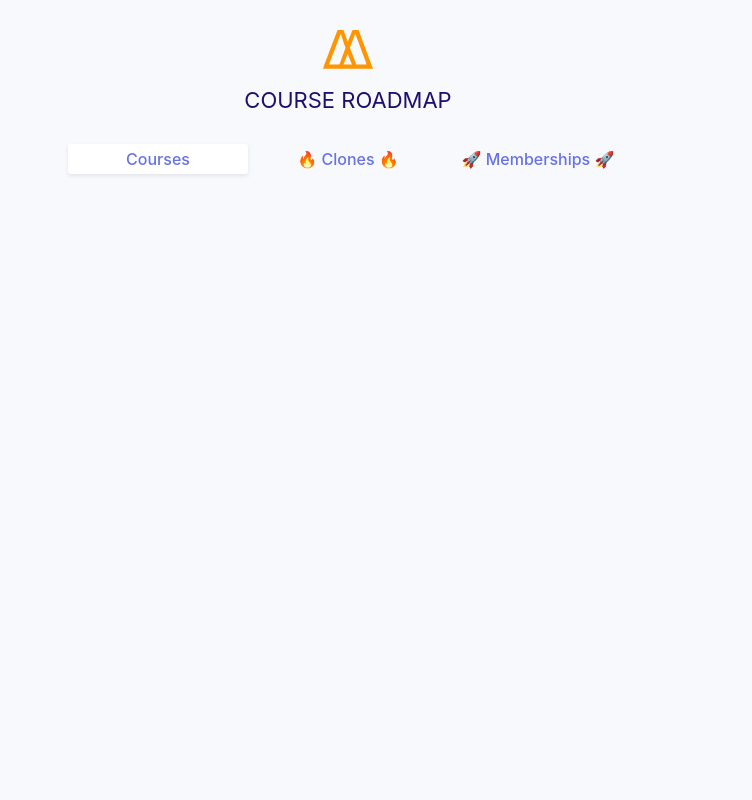
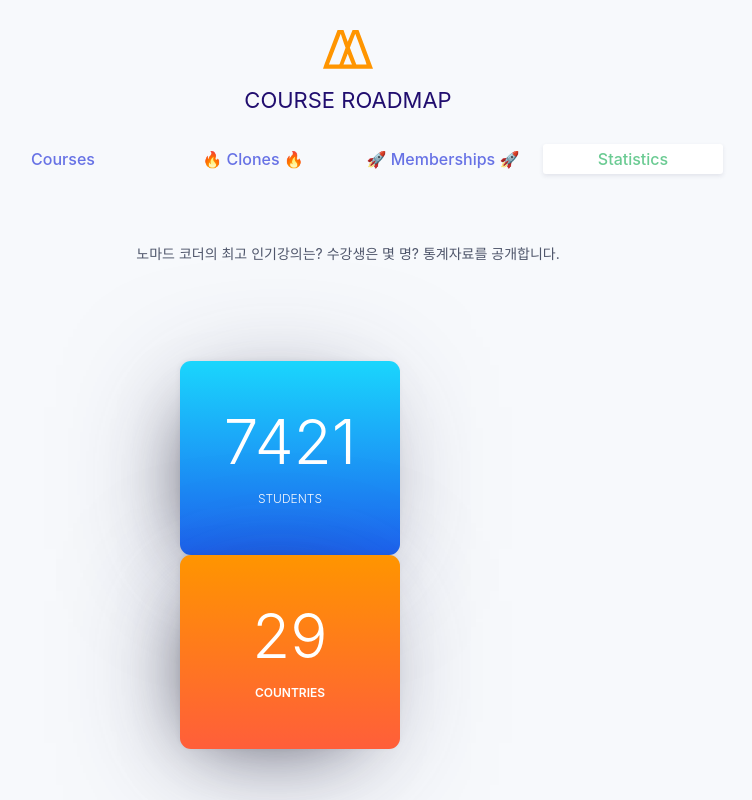
Before and after one commit to serranoarevalo/academy-roadmap, a React (Create React App) app: page /#/stats in a window 1280 px wide. Shown: the whole page, without its empty margins (292-1044 px from the left). Built offline with nearby package versions, Linux system fonts and the light colour scheme; no server answers.

Commit message:
Statistics 10%

```diff
--- a/package.json
+++ b/package.json
@@ -3,6 +3,7 @@
   "version": "0.1.0",
   "private": true,
   "dependencies": {
+    "axios": "^0.18.0",
     "react": "^16.8.4",
     "react-dom": "^16.8.4",
     "react-router-dom": "^4.3.1",
--- a/src/Components/App.tsx
+++ b/src/Components/App.tsx
@@ -5,6 +5,7 @@
 import Header from "./Header";
 import Clones from "../Routes/Clones";
 import Memberships from "../Routes/Memberships";
+import Statistics from "../Routes/Statistics";
 
 export default () => (
   <>
@@ -16,6 +17,7 @@
           <Route exact path="/" component={Courses} />
           <Route path="/clones" component={Clones} />
           <Route path="/memberships" component={Memberships} />
+          <Route path="/stats" component={Statistics} />
         </Switch>
       </>
     </Router>
--- /dev/null
+++ b/src/Components/CountryCounter.tsx
@@ -0,0 +1,55 @@
+import React, { useState, useEffect } from "react";
+import styled from "styled-components";
+
+const Container = styled.div`
+  background-color: white;
+  text-align: center;
+  min-width: 220px;
+  padding: 50px 0px;
+  border-radius: 11px;
+  box-shadow: -1px -1px 5px 0 rgba(26, 26, 67, 0.05),
+    -12px 20px 125px -25px rgba(50, 50, 93, 0.5),
+    -18px 20px 75px -37.5px rgba(0, 0, 0, 0.6);
+  background-image: linear-gradient(to bottom, #ff9500, #ff5e3a);
+  color: white;
+  font-weight: 300;
+`;
+
+const Number = styled.span`
+  font-size: 62px;
+  font-variant-numeric: normal;
+`;
+
+const Text = styled.span`
+  display: block;
+  margin-top: 20px;
+  font-size: 15px;
+  text-transform: uppercase;
+  font-size: 12px;
+  font-weight: 600;
+`;
+
+const CountryCounter: React.FunctionComponent = () => {
+  const [current, setCurrent] = useState(0);
+
+  const startCount = () => {
+    if (current < 29) {
+      setTimeout(() => setCurrent(current + 1), 100);
+    } else {
+      return;
+    }
+  };
+
+  useEffect(() => {
+    startCount();
+  }, [current]);
+
+  return (
+    <Container>
+      <Number>{current}</Number>
+      <Text>Countries</Text>
+    </Container>
+  );
+};
+
+export default CountryCounter;
--- a/src/Components/Course.tsx
+++ b/src/Components/Course.tsx
@@ -6,7 +6,6 @@
   padding: 20px;
   border-radius: 7px;
   background-color: white;
-  box-shadow: 0 4px 6px rgba(50, 50, 93, 0.11), 0 1px 3px rgba(0, 0, 0, 0.08);
   min-height: 150px;
   text-align: center;
   color: ${props => props.theme.greyColor};
@@ -23,6 +22,14 @@
       return "none";
     }
   }};
+  transition-property: box-shadow, transform;
+  transition-duration: 0.15s;
+  cursor: pointer;
+  &:hover {
+    box-shadow: 0 15px 35px 0 rgba(23, 55, 87, 0.1),
+      0 5px 15px 0 rgba(0, 0, 0, 0.07);
+    transform: translateY(-2px);
+  }
 `;
 
 const Title = styled.h3`
--- a/src/Components/Header.tsx
+++ b/src/Components/Header.tsx
@@ -30,7 +30,9 @@
     } else if (props.pathname === "/clones") {
       return "translateX(188px)";
     } else if (props.pathname === "/memberships") {
-      return "translateX(377.5px)";
+      return "translateX(378px)";
+    } else if (props.pathname === "/stats") {
+      return "translateX(570px)";
     }
   }};
   transition: transform 0.2s ease-in-out;
@@ -48,7 +50,7 @@
 
 const SwitchContainer = styled.div`
   display: grid;
-  grid-template-columns: repeat(3, 180px);
+  grid-template-columns: repeat(4, 180px);
   grid-gap: 10px;
   margin-top: 20px;
   position: relative;
@@ -77,6 +79,9 @@
       <Link to="/memberships" style={{ textAlign: "center" }}>
         <SLink isActive={pathname === "/memberships"}>🚀 Memberships 🚀</SLink>
       </Link>
+      <Link to="/stats" style={{ textAlign: "center" }}>
+        <SLink isActive={pathname === "/stats"}>Statistics</SLink>
+      </Link>
     </SwitchContainer>
   );
 });
--- /dev/null
+++ b/src/Components/NumberCounter.tsx
@@ -0,0 +1,75 @@
+import React, { useState, useEffect } from "react";
+import axios from "axios";
+import styled, { keyframes } from "styled-components";
+
+const Container = styled.div`
+  background-color: white;
+  text-align: center;
+  min-width: 220px;
+  padding: 50px 0px;
+  border-radius: 11px;
+  box-shadow: -1px -1px 5px 0 rgba(26, 26, 67, 0.05),
+    -12px 20px 125px -25px rgba(50, 50, 93, 0.5),
+    -18px 20px 75px -37.5px rgba(0, 0, 0, 0.6);
+  background-image: linear-gradient(to bottom, #1ad6fd, #1d62f0);
+  color: white;
+  font-weight: 300;
+`;
+
+const Number = styled.span`
+  font-size: 62px;
+  font-variant-numeric: normal;
+`;
+
+const Text = styled.span`
+  display: block;
+  margin-top: 20px;
+  font-size: 15px;
+  text-transform: uppercase;
+  font-size: 12px;
+`;
+
+interface IProps {
+  baseNumber: number;
+}
+
+const NumberCounter: React.FunctionComponent<IProps> = ({ baseNumber }) => {
+  const [target, setTarget] = useState(baseNumber);
+  const [current, setCurrent] = useState(0);
+
+  const countUsers = async () => {
+    const {
+      data: { count }
+    } = await axios("https://nomad-tribe.herokuapp.com/api/countUsers");
+    setTarget(count);
+  };
+
+  const startCount = () => {
+    if (current <= target) {
+      if (current >= target - 80) {
+        setTimeout(() => setCurrent(current + 1), 3000);
+      } else {
+        setCurrent(current + 1);
+      }
+    } else {
+      return;
+    }
+  };
+
+  useEffect(() => {
+    countUsers();
+  }, []);
+
+  useEffect(() => {
+    startCount();
+  }, [current]);
+
+  return (
+    <Container>
+      <Number>{current}</Number>
+      <Text>Students</Text>
+    </Container>
+  );
+};
+
+export default NumberCounter;
--- /dev/null
+++ b/src/Routes/Statistics.tsx
@@ -0,0 +1,34 @@
+import React from "react";
+import styled from "styled-components";
+import Route from "../Components/Route";
+import NumberCounter from "../Components/NumberCounter";
+import CountryCounter from "../Components/CountryCounter";
+
+const Container = styled.div`
+  display: flex;
+  flex-direction: column;
+  align-items: center;
+  margin-top: 100px;
+`;
+
+const NumbersContainer = styled.div`
+  display: flex;
+  flex-wrap: wrap;
+  width: 30%;
+  justify-content: space-between;
+`;
+
+export default () => (
+  <Route
+    description={
+      "노마드 코더의 최고 인기강의는? 수강생은 몇 명? 통계자료를 공개합니다."
+    }
+  >
+    <Container>
+      <NumbersContainer>
+        <NumberCounter baseNumber={7500} />
+        <CountryCounter />
+      </NumbersContainer>
+    </Container>
+  </Route>
+);
--- a/src/courses.ts
+++ b/src/courses.ts
@@ -200,7 +200,7 @@
 
 const ReasonIntro: ICourse = {
   title: "Intro to ReasonML",
-  description: "페이스북이 만든, ReazonML의 기초 이론을 배웁니다.",
+  description: "페이스북이 만든, ReasonML의 기초 이론을 배웁니다.",
   link: null
 };
 
@@ -208,6 +208,12 @@
   title: "Intro to Reason React",
   description: "ReasonML을 활용하여 Functional 리액트 앱을 만듭니다.",
   link: null
+};
+
+const React16: ICourse = {
+  title: "Master React 16",
+  description: "리액트 16의 새로운 기능을 배우세요",
+  link: "https://academy.nomadcoders.co/p/mastering-react-16"
 };
 
 const Senior: ICourse[] = [
@@ -240,6 +246,7 @@
   Redux,
   AntiRedux,
   Parcel,
+  React16,
   IntroHooks,
   IntroGraph,
   IntroApollo,
```
Also changed, not shown: 1 other file (tests, documents, lock files or other folders).
